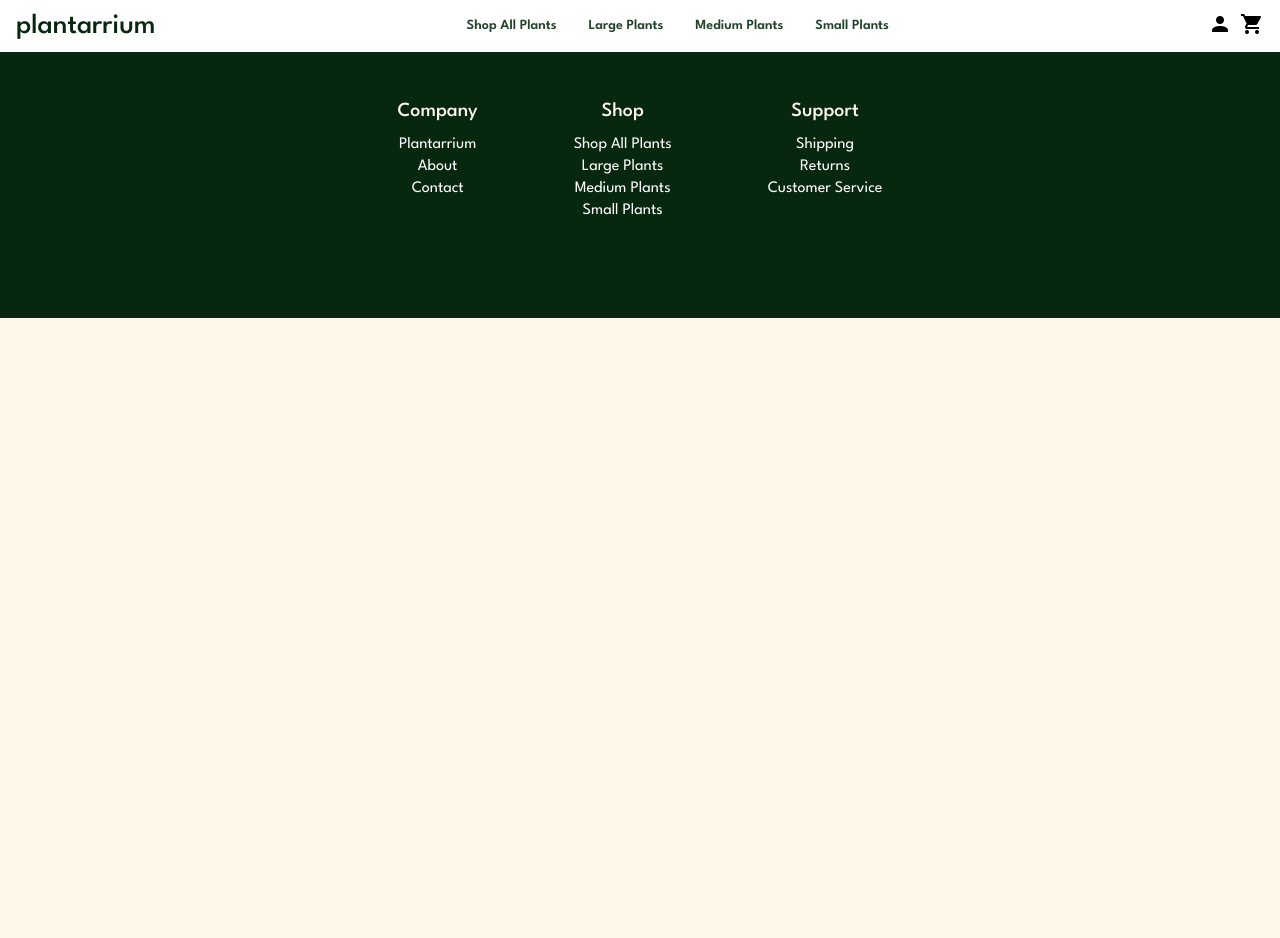
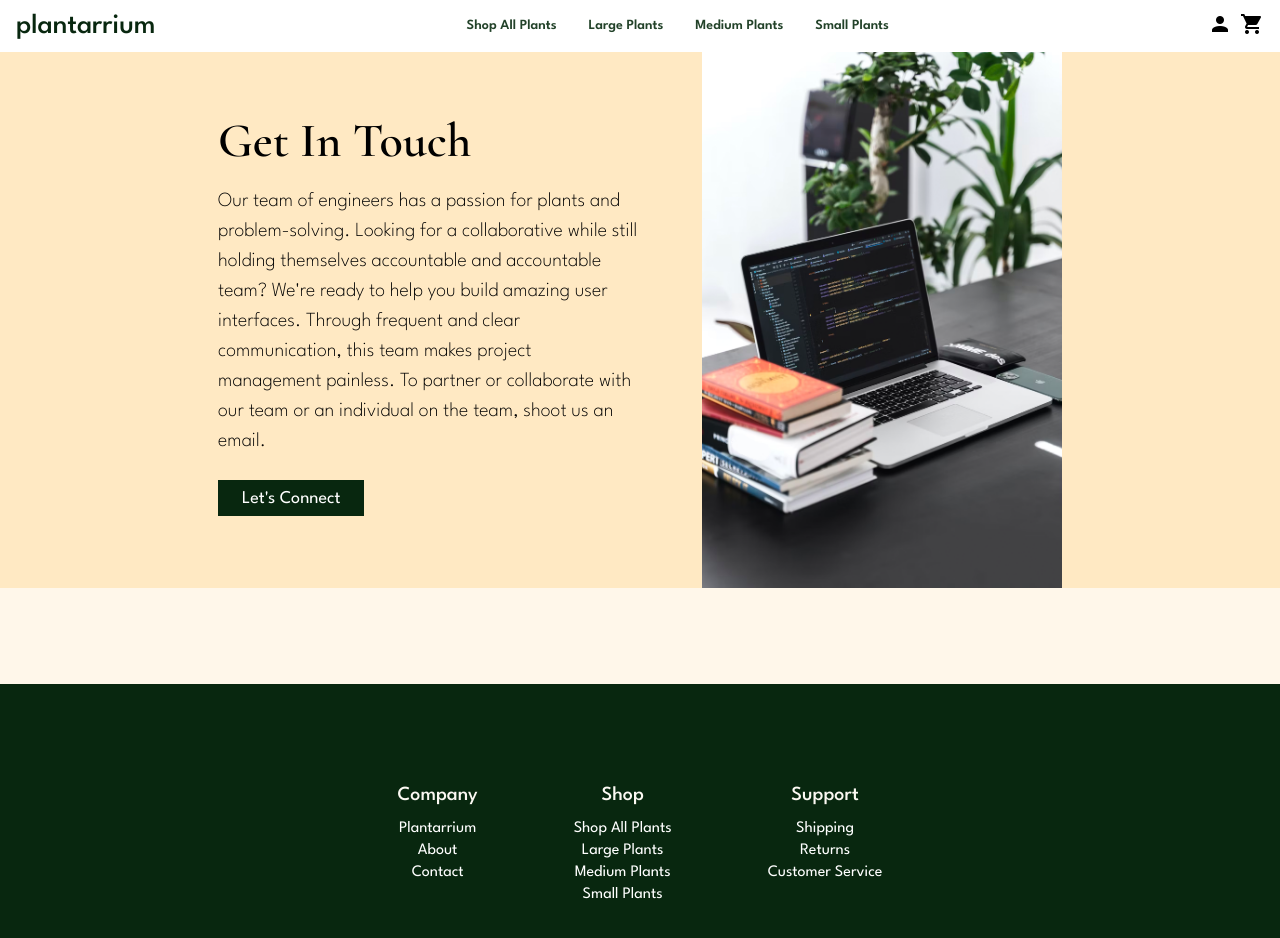
Before and after one commit to 2110-FTB-PT/infinite-loop, a React (Create React App) app: page /contact in a window 1280 px wide. Shown: the top 938 px of the page. Before the commit the page ends 800 px from the top, so only its background shows below. Built offline with nearby package versions, Linux system fonts and the light colour scheme; no server answers.

Commit message:
added contact page

```diff
--- a/src/components/App.js
+++ b/src/components/App.js
@@ -8,6 +8,7 @@ import Home from "./Home";
 import Footer from "./Footer";
 import Cart from "./Cart";
 import About from "./About";
+import Contact from "./Contact";
 // getAPIHealth is defined in our axios-services directory index.js
 // you can think of that directory as a collection of api adapters
 // where each adapter fetches specific info from our express server's /api route
@@ -82,6 +83,7 @@ const App = () => {
         <Route path='/cart' element={<Cart />} />
         <Route path='/myaccount' element={<MyAccount />} />
         <Route path='/about' element={<About />} />
+        <Route path='/contact' element={<Contact />} />
       </Routes>
       <Footer />
     </div>
--- /dev/null
+++ b/src/components/Contact.js
@@ -0,0 +1,35 @@
+import React from "react";
+import "../style/Contact.css";
+import contact from "./img/contact-hero.png";
+
+const Contact = () => {
+  return (
+    <>
+      <div className='contact-content-container'>
+        <div className='contact-copy-container'>
+          <div className='contact-header'>Get In Touch</div>
+          <div className='contact-subhead'>
+            Our team of engineers has a passion for plants and problem-solving.
+            Looking for a collaborative while still holding themselves
+            accountable and accountable team? We're ready to help you build
+            amazing user interfaces. Through frequent and clear communication,
+            this team makes project management painless. To partner or
+            collaborate with our team or an individual on the team, shoot us an
+            email.
+          </div>
+          <a href='mailto:teammid@gmail.com' style={{ textDecoration: "none" }}>
+            <button className='contact-button'>Let's Connect</button>
+          </a>
+        </div>
+
+        <img
+          className='contact-img'
+          src={contact}
+          alt='code-on-desk-front-of-plants'
+        />
+      </div>
+    </>
+  );
+};
+
+export default Contact;
--- a/src/components/Footer.js
+++ b/src/components/Footer.js
@@ -15,7 +15,7 @@ const Footer = () => {
             <Link to='/about' style={{ textDecoration: "none" }}>
               <div className='footer-link'>About</div>
             </Link>
-            <Link to='/' style={{ textDecoration: "none" }}>
+            <Link to='/contact' style={{ textDecoration: "none" }}>
               <div className='footer-link'>Contact</div>
             </Link>
           </div>
@@ -38,13 +38,13 @@ const Footer = () => {
 
           <div className='footer-section-container'>
             <div className='footer-label'>Support</div>
-            <Link to='/about' style={{ textDecoration: "none" }}>
+            <Link to='/shipping' style={{ textDecoration: "none" }}>
               <div className='footer-link'>Shipping</div>
             </Link>
-            <Link to='/' style={{ textDecoration: "none" }}>
+            <Link to='/returns' style={{ textDecoration: "none" }}>
               <div className='footer-link'>Returns</div>
             </Link>
-            <Link to='/' style={{ textDecoration: "none" }}>
+            <Link to='/customer-service' style={{ textDecoration: "none" }}>
               <div className='footer-link'>Customer Service</div>
             </Link>
           </div>
--- a/src/components/Home.js
+++ b/src/components/Home.js
@@ -11,12 +11,6 @@ const Home = () => {
   return (
     <>
       <div className='homepage-hero-container'>
-        {/* <video
-          autoPlay
-          className='homepage-video'
-          src={heroVideo}
-          type='video/mp4'
-        ></video> */}
         <img
           className='homepage-hero-img'
           src={heroImg}
--- /dev/null
+++ b/src/style/Contact.css
@@ -0,0 +1,51 @@
+.contact-content-container {
+  display: flex;
+  flex-flow: row wrap;
+  justify-content: center;
+  margin-bottom: 96px;
+  background-color: #ffe9c3;
+  padding: 48px 0px 0px 0px;
+}
+
+.contact-copy-container {
+  display: flex;
+  flex-flow: column wrap;
+  margin-right: 64px;
+}
+
+.contact-header {
+  font-family: "Cormorant Garamond", sans-serif;
+  font-size: 48px;
+  line-height: 58px;
+  padding-top: 8vh;
+  font-weight: 600;
+  text-align: left;
+  width: 420px;
+  margin-bottom: 16px;
+}
+
+.contact-subhead {
+  font-size: 20px;
+  line-height: 30px;
+  font-weight: 300;
+  text-align: left;
+  width: 420px;
+  margin-bottom: 24px;
+}
+
+.contact-button {
+  width: fit-content;
+  padding: 10px 24px 8px 24px;
+  font-size: 18px;
+  line-height: 18px;
+  font-weight: 400;
+  background-color: #08270f;
+  color: #fff;
+  border: none;
+  display: flex;
+  align-self: left;
+  text-decoration: none;
+}
+.contact-img {
+  width: 360px;
+}
--- a/src/style/Home.css
+++ b/src/style/Home.css
@@ -9,7 +9,7 @@
 
 .homepage-hero-img {
   width: 400px;
-  margin-right: 32px;
+  margin-right: 64px;
 }
 
 .homepage-copy-container {
@@ -39,8 +39,9 @@
 
 .homepage-hero-button {
   width: fit-content;
-  padding: 8px 24px;
+  padding: 10px 24px 8px 24px;
   font-size: 18px;
+  line-height: 18px;
   font-weight: 400;
   background-color: #08270f;
   color: #fff;
```
Also changed, not shown: src/components/img/contact-hero.png (added), 1 other file (tests, documents, lock files or other folders).
